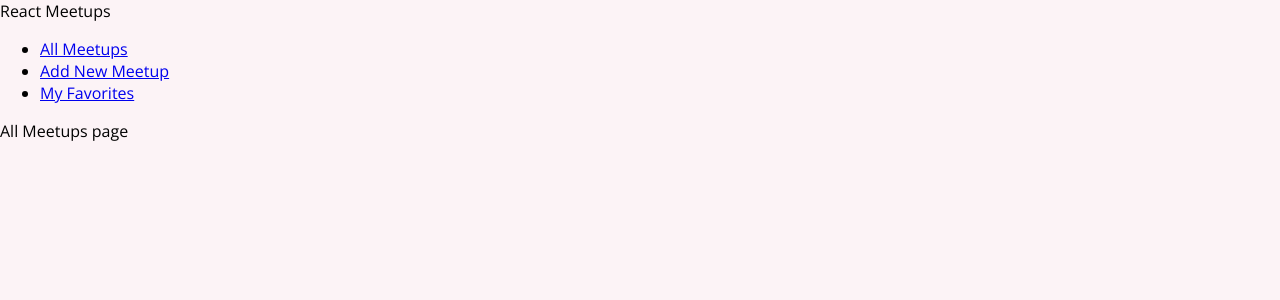
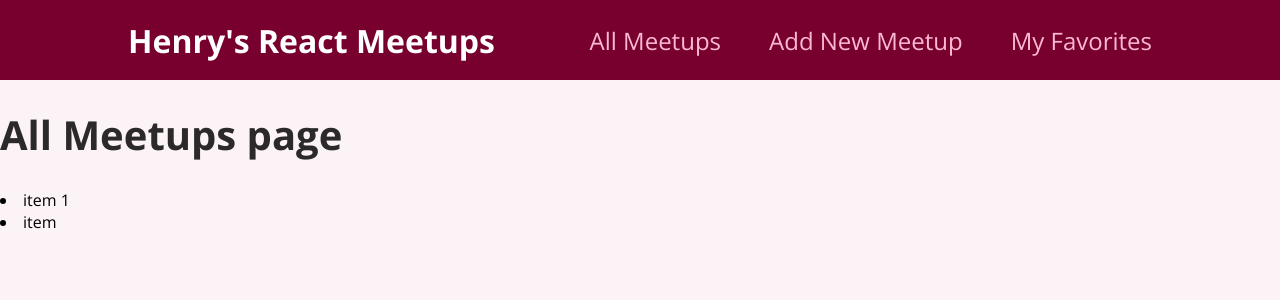
Before and after one commit to henryookonkwo/sterling_react_meetup, a React (Create React App) app: page / in a window 1280 px wide. Shown: the top 300 px of the page. Built offline with nearby package versions, Linux system fonts and the light colour scheme.

Commit message:
adding css modules for scoped css

```diff
--- a/src/components/layout/MainNavigation.js
+++ b/src/components/layout/MainNavigation.js
@@ -1,9 +1,10 @@
 import { Link } from "react-router-dom";
+import classes from "./MainNavigation.module.css";
 
 const MainNavigation = () => {
   return (
-    <header>
-      <div>React Meetups</div>
+    <header className={classes.header}>
+      <div className={classes.logo}>Henry's React Meetups</div>
       <nav>
         <ul>
           <li>
--- /dev/null
+++ b/src/components/layout/MainNavigation.module.css
@@ -0,0 +1,47 @@
+.header {
+  width: 100%;
+  height: 5rem;
+  display: flex;
+  align-items: center;
+  justify-content: space-between;
+  background-color: #77002e;
+  padding: 0 10%;
+}
+
+.logo {
+  font-size: 2rem;
+  color: white;
+  font-weight: bold;
+}
+
+.header ul {
+  list-style: none;
+  margin: 0;
+  padding: 0;
+  display: flex;
+  align-items: baseline;
+}
+
+.header li {
+  margin-left: 3rem;
+}
+
+.header a {
+  text-decoration: none;
+  font-size: 1.5rem;
+  color: #fcb8d2;
+}
+
+.header a:hover,
+.header a:active,
+.header a.active {
+  color: white;
+}
+
+.badge {
+  background-color: #cc2062;
+  color: white;
+  border-radius: 12px;
+  padding: 0 1rem;
+  margin-left: 0.5rem;
+}
--- a/src/pages/AllMeetups.js
+++ b/src/pages/AllMeetups.js
@@ -1,5 +1,10 @@
 const AllMeetupsPage = () => {
-  return <div>All Meetups page</div>;
+  return (
+    <div>
+      <h1>All Meetups page</h1>
+      {[<li>item 1</li>, <li>item </li>]}
+    </div>
+  );
 };
 
 export default AllMeetupsPage;
```
